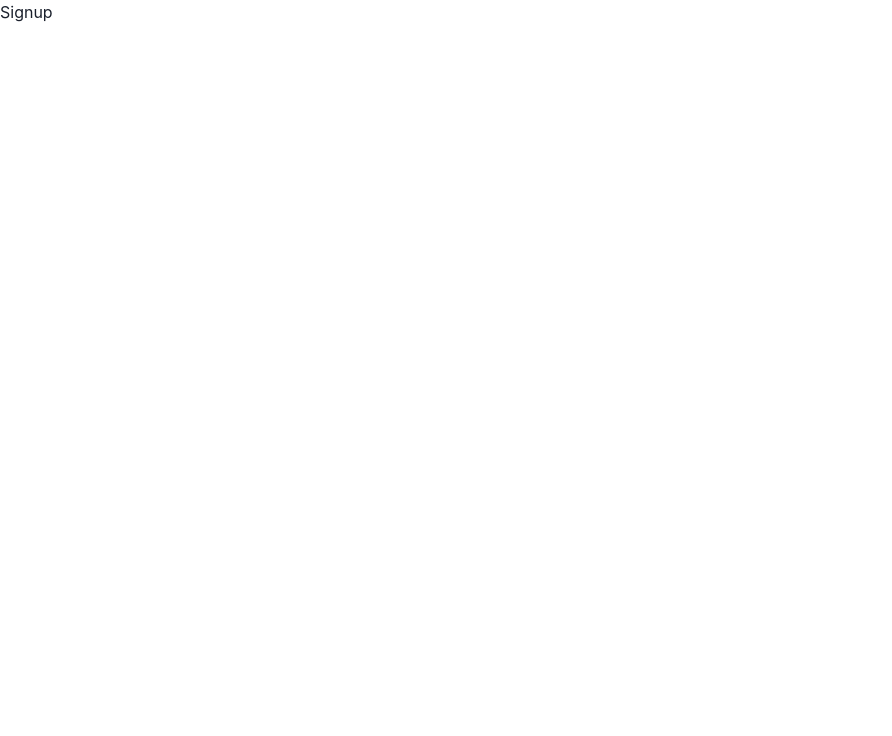
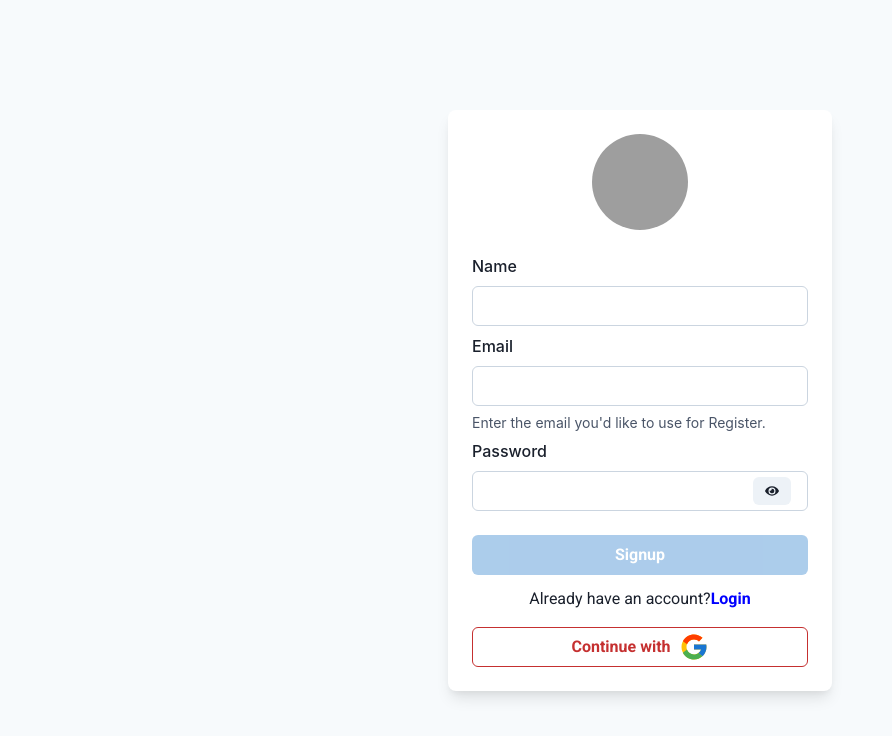
Before and after one commit to devdnyaneshpatil/Full-stack-assignment, a React (Vite) app in the folder frontend/: page /sign-up in a window 1280 px wide. Shown: the top 736 px of the page, without its empty margins (0-892 px from the left). Built offline with nearby package versions, Linux system fonts and the light colour scheme; grey boxes are pictures that could not be loaded.

Commit message:
added signup functionality

```diff
--- a/frontend/src/Pages/HomePage.jsx
+++ b/frontend/src/Pages/HomePage.jsx
@@ -2,7 +2,7 @@ import React from 'react'
 
 function HomePage() {
   return (
-    <div>HomePage</div>
+    <></>
   )
 }
 
--- a/frontend/src/Pages/Login.jsx
+++ b/frontend/src/Pages/Login.jsx
@@ -13,13 +13,21 @@ import {
   InputRightElement,
   Text,
 } from "@chakra-ui/react";
+import { useToast } from "@chakra-ui/react";
 import React, { useState } from "react";
 import { Link } from "react-router-dom";
 import { FcGoogle } from "react-icons/fc";
 import { FaEyeSlash } from "react-icons/fa";
 import { FaEye } from "react-icons/fa";
+import axios from "axios";
 
 function Login() {
+  //toast initialization
+  const toast = useToast();
+
+  //loading state
+  const [isLoading, setIsLoading] = useState(false);
+
   //state and handling of show password
   const [show, setShow] = React.useState(false);
   const handleClick = () => setShow(!show);
@@ -50,7 +58,35 @@ function Login() {
 
   const handleSubmit = async (e) => {
     e.preventDefault();
-    console.log(formData);
+    setIsLoading(true);
+    try {
+      const response = await axios.post(
+        "http://localhost:8080/api/auth/login",
+        formData
+      );
+      toast({
+        title: "Login Successfull",
+        description: "Welcome To Task Manager",
+        status: "success",
+        duration: 3000,
+        isClosable: true,
+      });
+      setIsLoading(false);
+    } catch (error) {
+      toast({
+        title: "Login Failed",
+        description:
+          error?.response?.data?.message || "Failed to login Try Again",
+        status: "error",
+        duration: 3000,
+        isClosable: true,
+      });
+      setIsLoading(false);
+      setFormData({
+        email: "",
+        password: "",
+      });
+    }
   };
   const isEmailError = formData.email === "" || !validateEmail(formData.email);
   const isPasswordError =
@@ -141,6 +177,7 @@ function Login() {
               w="full"
               isDisabled={isEmailError || isPasswordError}
               type="submit"
+              isLoading={isLoading}
             >
               Login
             </Button>
--- a/frontend/src/Pages/Signup.jsx
+++ b/frontend/src/Pages/Signup.jsx
@@ -1,9 +1,222 @@
-import React from 'react'
+import {
+  Avatar,
+  Box,
+  Button,
+  Container,
+  FormControl,
+  FormErrorMessage,
+  FormHelperText,
+  FormLabel,
+  Heading,
+  Input,
+  InputGroup,
+  InputRightElement,
+  Text,
+} from "@chakra-ui/react";
+import { useToast } from "@chakra-ui/react";
+import React, { useState } from "react";
+import { Link } from "react-router-dom";
+import { FcGoogle } from "react-icons/fc";
+import { FaEyeSlash } from "react-icons/fa";
+import { FaEye } from "react-icons/fa";
+import axios from "axios";
 
 function Signup() {
+  //toast initialization
+  const toast = useToast();
+
+  //loading state
+  const [isLoading, setIsLoading] = useState(false);
+
+  //state and handling of show password
+  const [show, setShow] = React.useState(false);
+  const handleClick = () => setShow(!show);
+
+  const [touched, setTouched] = useState({
+    userName: false,
+    email: false,
+    password: false,
+  });
+
+  const handleBlur = (e) => {
+    const { name } = e.target;
+    setTouched({ ...touched, [name]: true });
+  };
+
+  const validateEmail = (email) => {
+    const emailRegex = /^[^\s@]+@[^\s@]+\.[^\s@]+$/;
+    return emailRegex.test(email);
+  };
+
+  const [formData, setFormData] = useState({
+    userName: "",
+    email: "",
+    password: "",
+  });
+
+  const handleInputChange = (e) => {
+    setFormData({ ...formData, [e.target.name]: e.target.value });
+  };
+
+  const handleSubmit = async (e) => {
+    e.preventDefault();
+    setIsLoading(true);
+    try {
+      const response = await axios.post(
+        "http://localhost:8080/api/auth/sign-up",
+        formData
+      );
+      toast({
+        title: "Signup Successfull",
+        description: "Welcome To Task Manager",
+        status: "success",
+        duration: 3000,
+        isClosable: true,
+      });
+      setIsLoading(false);
+    } catch (error) {
+      toast({
+        title: "Signup Failed",
+        description:
+          error?.response?.data?.message || "Failed to Signup Try Again",
+        status: "error",
+        duration: 3000,
+        isClosable: true,
+      });
+      setIsLoading(false);
+      setFormData({
+        userName:"",
+        email: "",
+        password: "",
+      });
+    }
+  };
+  const isNameError = formData.userName === "" || formData.userName.length < 3;
+  const isEmailError = formData.email === "" || !validateEmail(formData.email);
+  const isPasswordError =
+    formData.password === "" || formData.password.length < 8;
+
   return (
-    <div>Signup</div>
-  )
+    <>
+      <Box
+        w="100%"
+        h="100vh"
+        display="flex"
+        justifyContent="center"
+        alignItems="center"
+        bg="gray.50"
+      >
+        <Container
+          maxW="sm"
+          p="6"
+          borderRadius="lg"
+          boxShadow="lg"
+          h={{ base: "100vh", md: "auto" }}
+          bg={{ base: "gray.100", md: "white" }}
+        >
+          <Box display="flex" justifyContent="center" mb="6">
+            <Avatar
+              size="xl"
+              name="User Avatar"
+              src="https://encrypted-tbn0.gstatic.com/images?q=tbn:ANd9GcQ9erFhDDh8-IrhPD1QbsEgoRmBqN3X2uhcASeucM6_cMf5jucvxkMjxcpp84G1xzY2KsA&usqp=CAU"
+            />
+          </Box>
+          <form onSubmit={handleSubmit}>
+            <FormControl isInvalid={touched.userName && isNameError}>
+              <FormLabel>Name</FormLabel>
+              <Input
+                type="text"
+                value={formData.userName}
+                onChange={handleInputChange}
+                name="userName"
+                onBlur={handleBlur}
+                borderColor={
+                  touched.userName && isNameError ? "red.500" : "gray.300"
+                }
+              />
+              {!touched.userName || !isNameError ? (
+                <FormHelperText></FormHelperText>
+              ) : (
+                <FormErrorMessage>
+                  Name is Required and valid*.
+                </FormErrorMessage>
+              )}
+            </FormControl>
+
+            <FormControl isInvalid={touched.email && isEmailError} mt={"2"}>
+              <FormLabel>Email</FormLabel>
+              <Input
+                type="email"
+                value={formData.email}
+                onChange={handleInputChange}
+                name="email"
+                onBlur={handleBlur}
+                borderColor={
+                  touched.email && isEmailError ? "red.500" : "gray.300"
+                }
+              />
+              {!touched.email || !isEmailError ? (
+                <FormHelperText>
+                  Enter the email you'd like to use for Register.
+                </FormHelperText>
+              ) : (
+                <FormErrorMessage>
+                  Please enter a valid email*.
+                </FormErrorMessage>
+              )}
+            </FormControl>
+            <FormControl isInvalid={touched.password && isPasswordError} mt="2">
+              <FormLabel>Password</FormLabel>
+              <InputGroup size="md">
+                <Input
+                  type={show ? "text" : "password"}
+                  value={formData.password}
+                  onChange={handleInputChange}
+                  name="password"
+                  onBlur={handleBlur}
+                  borderColor={
+                    touched.password && isPasswordError ? "red.500" : "gray.300"
+                  }
+                />
+                <InputRightElement width="4.5rem">
+                  <Button h="1.75rem" size="sm" onClick={handleClick}>
+                    {show ? <FaEyeSlash /> : <FaEye />}
+                  </Button>
+                </InputRightElement>
+              </InputGroup>
+              {!touched.password || !isPasswordError ? (
+                <FormHelperText></FormHelperText>
+              ) : (
+                <FormErrorMessage>
+                  Password must be at least 8 characters*.
+                </FormErrorMessage>
+              )}
+            </FormControl>
+            <Button
+              colorScheme="blue"
+              mt="4"
+              w="full"
+              isDisabled={isEmailError || isPasswordError}
+              type="submit"
+              isLoading={isLoading}
+            >
+              Signup
+            </Button>
+          </form>
+          <Text textAlign={"center"} mt={"3"}>
+            Already have an account?
+            <Link to="/" style={{ color: "blue", fontWeight: "bold" }}>
+              Login
+            </Link>
+          </Text>
+          <Button w="full" mt={4} colorScheme="red" variant="outline" gap={"2"}>
+            Continue with
+            <FcGoogle size={"30"} />
+          </Button>
+        </Container>
+      </Box>
+    </>
+  );
 }
 
-export default Signup
+export default Signup;
--- a/frontend/src/index.css
+++ b/frontend/src/index.css
@@ -1,5 +1,27 @@
-*{
+@import url("https://fonts.googleapis.com/css2?family=Poppins:wght@300;400;500;600;700&family=Roboto:wght@300;400;500;700&display=swap");
+
+* {
   box-sizing: border-box;
   margin: 0px;
   padding: 0px;
 }
+
+body {
+  font-family: "Poppins", sans-serif;
+}
+
+h1,
+h2,
+h3,
+h4,
+h5,
+h6 {
+  font-family: "Poppins", sans-serif;
+}
+
+p,
+span,
+button,
+input {
+  font-family: "Roboto", sans-serif;
+}
```
